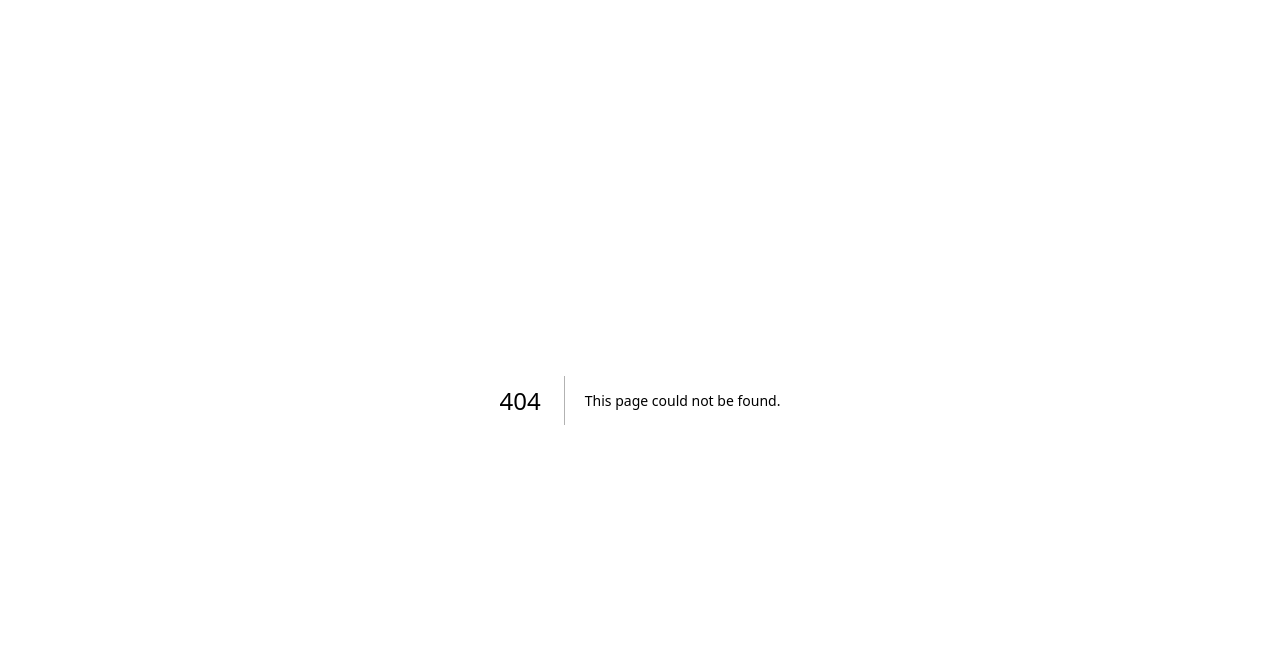
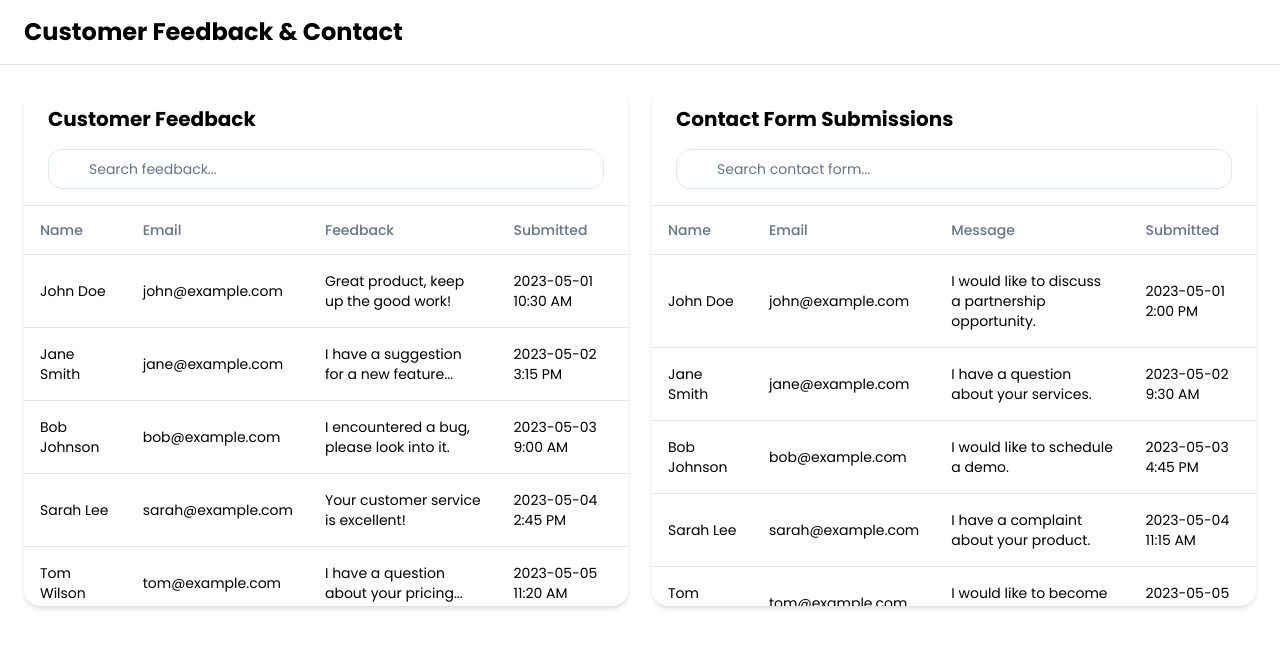
Before and after one commit to rahulduttt/concrete, a Next.js app: page /dashboard in a window 1280 px wide. Before the commit this address had no page. Shown: the top 648 px of the page. Built offline with nearby package versions, Linux system fonts and the light colour scheme.

Commit message:
feat: Upgrade React to 18.2.0, add Dashboard page and Dashboard component with customer feedback and contact form functionality

```diff
--- a/package.json
+++ b/package.json
@@ -20,7 +20,7 @@
     "lucide-react": "^0.363.0",
     "next": "14.1.4",
     "next-themes": "^0.3.0",
-    "react": "^18",
+    "react": "^18.2.0",
     "react-dom": "^18",
     "tailwind-merge": "^2.3.0",
     "tailwindcss-animate": "^1.0.7"
--- /dev/null
+++ b/src/app/dashboard/page.js
@@ -0,0 +1,11 @@
+import { Dashboard } from "@/components/dashboard"
+
+export default function DashboardPage() {
+    return (
+        <div className="flex flex-col min-h-[100dvh]">
+            <div className="container-fluid mx-auto">
+                <Dashboard/>
+            </div>
+        </div>
+    )
+}
--- /dev/null
+++ b/src/components/dashboard.jsx
@@ -0,0 +1,203 @@
+/**
+* This code was generated by v0 by Vercel.
+* @see https://v0.dev/t/WJxvFF2s9Nj
+* Documentation: https://v0.dev/docs#integrating-generated-code-into-your-nextjs-app
+*/
+
+/** Add fonts into your Next.js project:
+
+import { Rethink_Sans } from 'next/font/google'
+import { DM_Sans } from 'next/font/google'
+
+rethink_sans({
+  subsets: ['latin'],
+  display: 'swap',
+})
+
+dm_sans({
+  subsets: ['latin'],
+  display: 'swap',
+})
+
+To read more about using these font, please visit the Next.js documentation:
+- App Directory: https://nextjs.org/docs/app/building-your-application/optimizing/fonts
+- Pages Directory: https://nextjs.org/docs/pages/building-your-application/optimizing/fonts
+**/
+"use client"
+
+import { useState } from "react"
+import { Input } from "@/components/ui/input"
+import { Table, TableHeader, TableRow, TableHead, TableBody, TableCell } from "@/components/ui/table"
+
+export function Dashboard() {
+  const [feedbackData, setFeedbackData] = useState([
+    {
+      id: 1,
+      name: "John Doe",
+      email: "john@example.com",
+      message: "Great product, keep up the good work!",
+      submitted: "2023-05-01 10:30 AM",
+    },
+    {
+      id: 2,
+      name: "Jane Smith",
+      email: "jane@example.com",
+      message: "I have a suggestion for a new feature...",
+      submitted: "2023-05-02 3:15 PM",
+    },
+    {
+      id: 3,
+      name: "Bob Johnson",
+      email: "bob@example.com",
+      message: "I encountered a bug, please look into it.",
+      submitted: "2023-05-03 9:00 AM",
+    },
+    {
+      id: 4,
+      name: "Sarah Lee",
+      email: "sarah@example.com",
+      message: "Your customer service is excellent!",
+      submitted: "2023-05-04 2:45 PM",
+    },
+    {
+      id: 5,
+      name: "Tom Wilson",
+      email: "tom@example.com",
+      message: "I have a question about your pricing...",
+      submitted: "2023-05-05 11:20 AM",
+    },
+  ])
+  const [contactData, setContactData] = useState([
+    {
+      id: 1,
+      name: "John Doe",
+      email: "john@example.com",
+      message: "I would like to discuss a partnership opportunity.",
+      submitted: "2023-05-01 2:00 PM",
+    },
+    {
+      id: 2,
+      name: "Jane Smith",
+      email: "jane@example.com",
+      message: "I have a question about your services.",
+      submitted: "2023-05-02 9:30 AM",
+    },
+    {
+      id: 3,
+      name: "Bob Johnson",
+      email: "bob@example.com",
+      message: "I would like to schedule a demo.",
+      submitted: "2023-05-03 4:45 PM",
+    },
+    {
+      id: 4,
+      name: "Sarah Lee",
+      email: "sarah@example.com",
+      message: "I have a complaint about your product.",
+      submitted: "2023-05-04 11:15 AM",
+    },
+    {
+      id: 5,
+      name: "Tom Wilson",
+      email: "tom@example.com",
+      message: "I would like to become a reseller.",
+      submitted: "2023-05-05 3:30 PM",
+    },
+  ])
+  const [searchTerm, setSearchTerm] = useState("")
+  const filteredFeedbackData = feedbackData.filter((item) =>
+    item.name.toLowerCase().includes(searchTerm.toLowerCase()) ||
+    item.email.toLowerCase().includes(searchTerm.toLowerCase()) ||
+    item.message.toLowerCase().includes(searchTerm.toLowerCase()))
+  const filteredContactData = contactData.filter((item) =>
+    item.name.toLowerCase().includes(searchTerm.toLowerCase()) ||
+    item.email.toLowerCase().includes(searchTerm.toLowerCase()) ||
+    item.message.toLowerCase().includes(searchTerm.toLowerCase()))
+  return (
+    (<div className="flex flex-col h-full">
+      <header className="bg-background px-6 py-4 border-b">
+        <h1 className="text-2xl font-bold">Customer Feedback & Contact</h1>
+      </header>
+      <div className="flex-1 p-6 grid grid-cols-1 md:grid-cols-2 gap-6">
+        <div className="bg-background rounded-lg shadow-md">
+          <div className="px-6 py-4 border-b">
+            <h2 className="text-xl font-bold">Customer Feedback</h2>
+            <div className="relative mt-4">
+              <div
+                className="absolute inset-y-0 left-0 pl-3 flex items-center pointer-events-none">
+                <div className="h-5 w-5 text-muted-foreground" />
+              </div>
+              <Input
+                type="text"
+                placeholder="Search feedback..."
+                className="pl-10 w-full"
+                value={searchTerm}
+                onChange={(e) => setSearchTerm(e.target.value)} />
+            </div>
+          </div>
+          <div className="overflow-auto max-h-[400px]">
+            <Table>
+              <TableHeader>
+                <TableRow>
+                  <TableHead>Name</TableHead>
+                  <TableHead>Email</TableHead>
+                  <TableHead>Feedback</TableHead>
+                  <TableHead>Submitted</TableHead>
+                </TableRow>
+              </TableHeader>
+              <TableBody>
+                {filteredFeedbackData.map((item) => (
+                  <TableRow key={item.id}>
+                    <TableCell>{item.name}</TableCell>
+                    <TableCell>{item.email}</TableCell>
+                    <TableCell>{item.message}</TableCell>
+                    <TableCell>{item.submitted}</TableCell>
+                  </TableRow>
+                ))}
+              </TableBody>
+            </Table>
+          </div>
+        </div>
+        <div className="bg-background rounded-lg shadow-md">
+          <div className="px-6 py-4 border-b">
+            <h2 className="text-xl font-bold">Contact Form Submissions</h2>
+            <div className="relative mt-4">
+              <div
+                className="absolute inset-y-0 left-0 pl-3 flex items-center pointer-events-none">
+                <div className="h-5 w-5 text-muted-foreground" />
+              </div>
+              <Input
+                type="text"
+                placeholder="Search contact form..."
+                className="pl-10 w-full"
+                value={searchTerm}
+                onChange={(e) => setSearchTerm(e.target.value)} />
+            </div>
+          </div>
+          <div className="overflow-auto max-h-[400px]">
+            <Table>
+              <TableHeader>
+                <TableRow>
+                  <TableHead>Name</TableHead>
+                  <TableHead>Email</TableHead>
+                  <TableHead>Message</TableHead>
+                  <TableHead>Submitted</TableHead>
+                </TableRow>
+              </TableHeader>
+              <TableBody>
+                {filteredContactData.map((item) => (
+                  <TableRow key={item.id}>
+                    <TableCell>{item.name}</TableCell>
+                    <TableCell>{item.email}</TableCell>
+                    <TableCell>{item.message}</TableCell>
+                    <TableCell>{item.submitted}</TableCell>
+                  </TableRow>
+                ))}
+              </TableBody>
+            </Table>
+          </div>
+        </div>
+      </div>
+    </div>)
+  );
+}
--- a/src/components/landing-page-v2.jsx
+++ b/src/components/landing-page-v2.jsx
@@ -288,7 +288,7 @@ export function LandingPageV2() {
             </div>
           </div>
         </section>
-        <section className="w-full py-12 md:py-24 px-24">
+        <section className="w-full py-12 md:py-24 md:px-24">
           <Testimonials />
         </section>
       </main>
--- a/src/components/testimonials.jsx
+++ b/src/components/testimonials.jsx
@@ -80,7 +80,7 @@ function TestimonialCard({ name, role, quote }) {
           </Avatar>
           <h3 className="text-lg font-semibold mb-2">{name}</h3>
           <p className="text-muted-foreground text-sm mb-4">{role}</p>
-          <p className="text-center">&quot;{quote}&quot;</p>
+          <p className="text-center text-wrap">&quot;{quote}&quot;</p>
         </CardContent>
       </Card>
     </div>
--- a/src/components/ui/input.jsx
+++ b/src/components/ui/input.jsx
@@ -7,7 +7,7 @@ const Input = React.forwardRef(({ className, type, ...props }, ref) => {
     (<input
       type={type}
       className={cn(
-        "flex h-10 w-full rounded-md border border-gray-200 bg-white px-3 py-2 text-sm ring-offset-white file:border-0 file:bg-transparent file:text-sm file:font-medium placeholder:text-gray-500 focus-visible:outline-none focus-visible:ring-2 focus-visible:ring-gray-950 focus-visible:ring-offset-2 disabled:cursor-not-allowed disabled:opacity-50 dark:border-gray-800 dark:bg-gray-950 dark:ring-offset-gray-950 dark:placeholder:text-gray-400 dark:focus-visible:ring-gray-300",
+        "flex h-10 w-full rounded-md border border-input bg-background px-3 py-2 text-sm ring-offset-background file:border-0 file:bg-transparent file:text-sm file:font-medium placeholder:text-muted-foreground focus-visible:outline-none focus-visible:ring-2 focus-visible:ring-ring focus-visible:ring-offset-2 disabled:cursor-not-allowed disabled:opacity-50",
         className
       )}
       ref={ref}
--- /dev/null
+++ b/src/components/ui/table.jsx
@@ -0,0 +1,83 @@
+import * as React from "react"
+
+import { cn } from "@/lib/utils"
+
+const Table = React.forwardRef(({ className, ...props }, ref) => (
+  <div className="relative w-full overflow-auto">
+    <table
+      ref={ref}
+      className={cn("w-full caption-bottom text-sm", className)}
+      {...props} />
+  </div>
+))
+Table.displayName = "Table"
+
+const TableHeader = React.forwardRef(({ className, ...props }, ref) => (
+  <thead ref={ref} className={cn("[&_tr]:border-b", className)} {...props} />
+))
+TableHeader.displayName = "TableHeader"
+
+const TableBody = React.forwardRef(({ className, ...props }, ref) => (
+  <tbody
+    ref={ref}
+    className={cn("[&_tr:last-child]:border-0", className)}
+    {...props} />
+))
+TableBody.displayName = "TableBody"
+
+const TableFooter = React.forwardRef(({ className, ...props }, ref) => (
+  <tfoot
+    ref={ref}
+    className={cn("border-t bg-muted/50 font-medium [&>tr]:last:border-b-0", className)}
+    {...props} />
+))
+TableFooter.displayName = "TableFooter"
+
+const TableRow = React.forwardRef(({ className, ...props }, ref) => (
+  <tr
+    ref={ref}
+    className={cn(
+      "border-b transition-colors hover:bg-muted/50 data-[state=selected]:bg-muted",
+      className
+    )}
+    {...props} />
+))
+TableRow.displayName = "TableRow"
+
+const TableHead = React.forwardRef(({ className, ...props }, ref) => (
+  <th
+    ref={ref}
+    className={cn(
+      "h-12 px-4 text-left align-middle font-medium text-muted-foreground [&:has([role=checkbox])]:pr-0",
+      className
+    )}
+    {...props} />
+))
+TableHead.displayName = "TableHead"
+
+const TableCell = React.forwardRef(({ className, ...props }, ref) => (
+  <td
+    ref={ref}
+    className={cn("p-4 align-middle [&:has([role=checkbox])]:pr-0", className)}
+    {...props} />
+))
+TableCell.displayName = "TableCell"
+
+const TableCaption = React.forwardRef(({ className, ...props }, ref) => (
+  <caption
+    ref={ref}
+    className={cn("mt-4 text-sm text-muted-foreground", className)}
+    {...props} />
+))
+TableCaption.displayName = "TableCaption"
+
+export {
+  Table,
+  TableHeader,
+  TableBody,
+  TableFooter,
+  TableHead,
+  TableRow,
+  TableCell,
+  TableCaption,
+}
```
Also changed, not shown: 1 other file (tests, documents, lock files or other folders).
